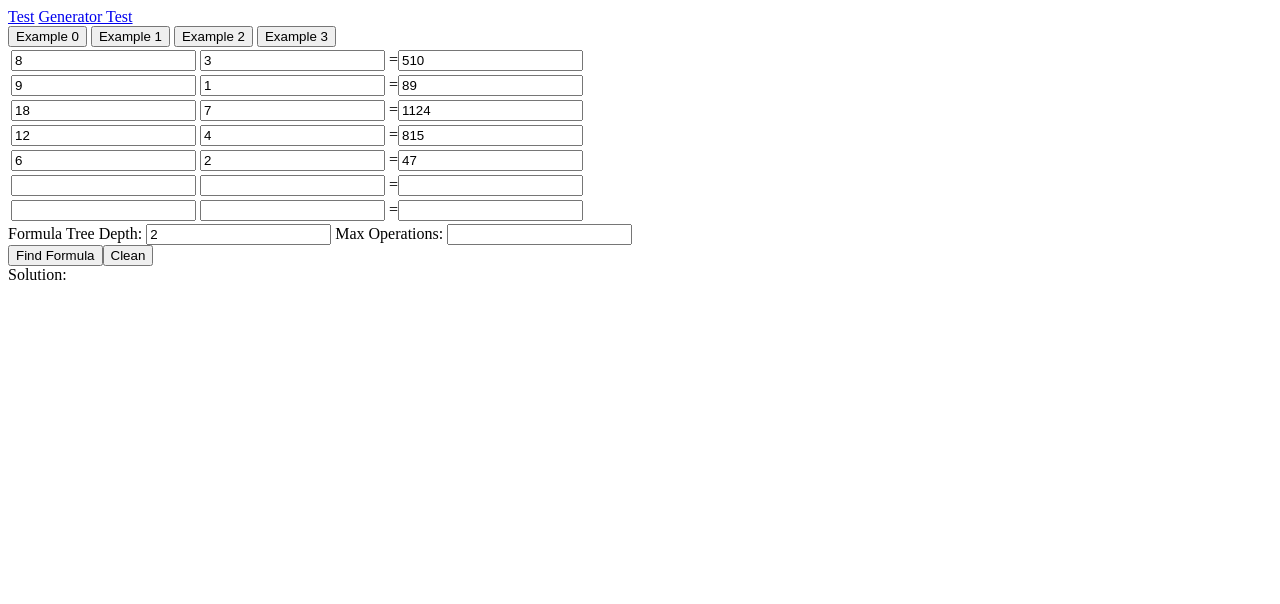
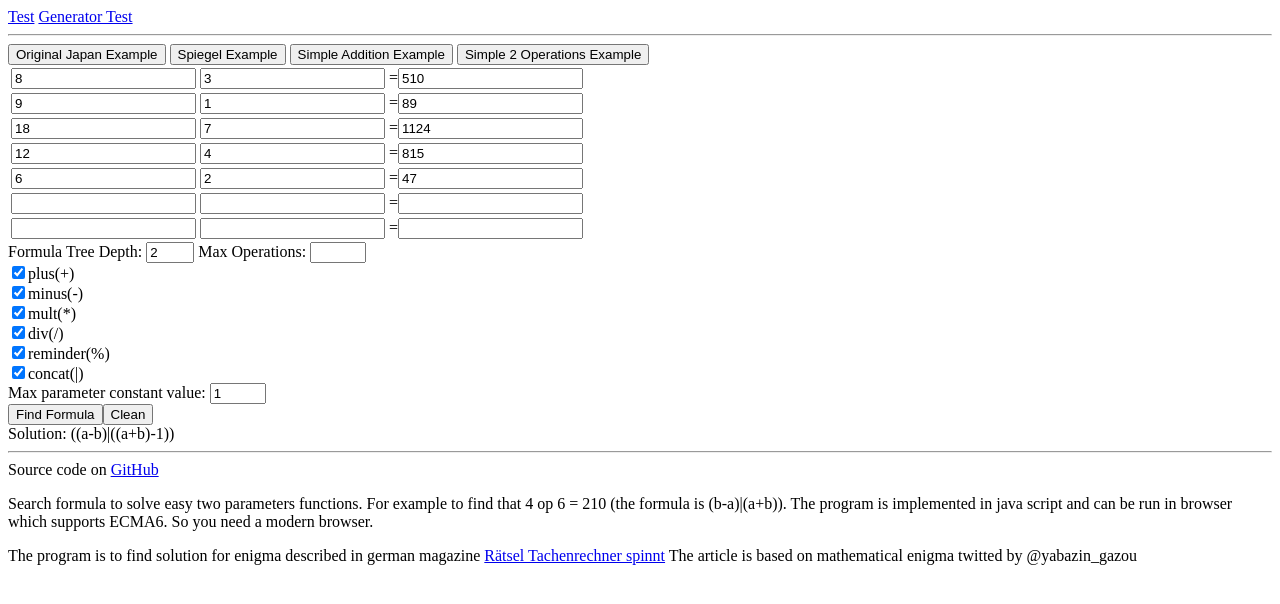
Before and after one commit to xdobry/numberenigmasolver, a plain HTML site: page index.html in a window 1280 px wide. Both pictures are taken after a click on the button "Find Formula". Drawn offline with Linux system fonts and the light colour scheme.

Commit message:
first runable

```diff
--- a/index.html
+++ b/index.html
@@ -13,14 +13,13 @@ GPL License
     </head>
     <body>
         <div><a href="qunit.html">Test</a> <a href="gentest.html">Generator Test</a></div>
-
+        <hr>
         <div>
-            <button id="example0">Example 0</button>
-            <button id="example1">Example 1</button>
-            <button id="example2">Example 2</button>
-            <button id="example3">Example 3</button>
+            <button id="example2">Original Japan Example</button>
+            <button id="example3">Spiegel Example</button>
+            <button id="example0">Simple Addition Example</button>
+            <button id="example1">Simple 2 Operations Example</button>
         </div>
-        <div id="operations"></div>
         <table>
             <tr><td><input type="number" id="l0" value="8"></td><td><input type="number" id="r0" value="3"></td><td>=<input type="number" id="e0" value="510"></td></tr>
             <tr><td><input type="number" id="l1" value="9"></td><td><input type="number" id="r1" value="1"></td><td>=<input type="number" id="e1" value="89"></td></tr>
@@ -31,12 +30,27 @@ GPL License
             <tr><td><input type="number" id="l6" value=""></td><td><input type="number" id="r6" value=""></td><td>=<input type="number" id="e6" value=""></td></tr>
         </table>
         <div>
-            Formula Tree Depth: <input type="numeric" id="treeDept" value="2"> Max Operations: <input type="numeric" id="maxOperations">
+            Formula Tree Depth: <input type="number" id="treeDept" value="2" min="0" max="3">
+            Max Operations: <input type="number" id="maxOperations" min="1" max="10">
+        </div>
+        <div id="opcompexity">
+            <div id="operations">
+            </div>
+            Max parameter constant value: <input type="number" id="maxConstant" min="1" max="10" value="1">
         </div>
         <div>
         <button id="solve">Find Formula</button><button id="clean">Clean</button>
         </div>
-        <div id="wait">Searching Solution, Wait...</div>
         Solution: <span id="solution"></span>
+        <hr>
+        Source code on <a href="https://github.com/xdobry/numberenigmasolver">GitHub</a>
+        <p>
+        Search formula to solve easy two parameters functions. For example to find that 4 op 6 = 210 (the formula is (b-a)|(a+b)).
+        The program is implemented in java script and can be run in browser which supports ECMA6. So you need a modern browser.
+        </p>
+        <p>
+            The program is to find solution for enigma described in german magazine <a href="http://www.spiegel.de/wissenschaft/mensch/raetsel-der-woche-der-taschenrechner-spinnt-a-1077064.html">Rätsel Tachenrechner spinnt</a>
+        The article is based on mathematical enigma twitted by @yabazin_gazou
+        </p>
     </body>
 </html>
--- a/zahlen.js
+++ b/zahlen.js
@@ -28,21 +28,22 @@ var FORMULAFINDER = (function () {
         this.sign = sign;
     }
 
-    var operations = [
+    var operationsDef = [
         new Operation("plus",function(a,b) {
             return a+b;
         },"+"),
         new Operation("minus",function(a,b) { return a-b;},"-"),
-        //new Operation("mult",function(a,b) { return a*b;},"*"),
-        //new Operation("div",function(a,b) { return Math.round(a/b); },"/"),
-        //new Operation("rest",function(a,b) { return a%b;},"%"),
+        new Operation("mult",function(a,b) { return a*b;},"*"),
+        new Operation("div",function(a,b) { return Math.floor(a/b); },"/"),
+        new Operation("reminder",function(a,b) { return a%b;},"%"),
         new Operation("concat",function(a,b) {
             return parseInt(a.toString()+b.toString());
         },"|")
     ];
 
-    var parameters = ["a","b",1];
 
+    zahlenf.sucheformel = function(probeArr,options) {
+        var parameters = ["a","b"];
 
         function* genParam(deep) {
             if (deep==0) {
@@ -58,7 +59,7 @@ var FORMULAFINDER = (function () {
 
         function* genFormula(deep) {
             var desc = {};
-        for (let operation of operations) {
+            for (let operation of options.operations) {
                 desc.op=operation;
                 for (let lparam of genParam(deep)) {
                     for (let rparam of genParam(deep)) {
@@ -74,7 +75,7 @@ var FORMULAFINDER = (function () {
             var root = {};
             for (let par1 of genParam(l)) {
                 for (let par2 of genParam(r)) {
-                for (let operation of operations) {
+                    for (let operation of options.operations) {
                         root.op=operation;
                         root.l = par1;
                         root.r = par2;
@@ -94,11 +95,28 @@ var FORMULAFINDER = (function () {
             }
         }
 
-    zahlenf.sucheformel = function(probeArr,maxDeep) {
-        for (let f of genFormulaTill(maxDeep)) {
+        options = options || {};
+        checkOptions(options)
+        for (let i=1;i<=options.maxConstant;i++) {
+            parameters.push(i);
+        }
+
+        for (let f of genFormulaTill(options.maxDepth)) {
             if (testProben(f,probeArr)) {
                 return f;
             }
+        }
+    }
+
+    function checkOptions(options) {
+        if (options.maxDepth===undefined) {
+            options.maxDepth = 2;
+        }
+        if (options.operations===undefined) {
+            options.operations = operationsDef;
+        }
+        if (options.maxConstant===undefined) {
+            options.maxConstant = 1;
         }
     }
 
@@ -150,7 +168,7 @@ var FORMULAFINDER = (function () {
         }
         return i;
     }
-    zahlenf.operations=operations;
+    zahlenf.operations=operationsDef;
     zahlenf.evalFormula=evalFormel;
 
     return zahlenf;
--- a/zahlenui.js
+++ b/zahlenui.js
@@ -5,10 +5,10 @@ $(document).ready(function() {
     $("#wait").hide();
     var operations = "<div id='operations'>";
     for (let operation of FORMULAFINDER.operations) {
-        operations += "<input type='checkbox' name='operation' value='"+operation.op+"'>"+operation.op+"<br>";
+        operations += "<input type='checkbox' name='operation' checked='checked' value='"+operation.name+"'>"+operation.name+"("+operation.sign+")"+"<br>";
     }
     operations += "</div>";
-    $("#operations").replace(operations);
+    $("#operations").replaceWith(operations);
     $("#solve").click(function() {
         var i,proben = [];
         for (i=0;i<=rowsCount;i++) {
@@ -20,16 +20,33 @@ $(document).ready(function() {
             }
         }
         if (proben.length>0) {
-             $("#wait").show();
             $("#solve").attr("disabled", "disabled");
+            $("#solution").text("searching formula (wait...)");
             setTimeout(function() {
-                var formula = FORMULAFINDER.sucheformel(proben,2);
+                var formula = FORMULAFINDER.sucheformel(proben,getOptions());
                 $("#solution").text(FORMULAFINDER.formulaAsString(formula));
-                $("#wait").hide();
                 $("#solve").removeAttr("disabled");
             },0);
         }
     });
+    function getOptions() {
+        var opt = {
+            operations: [],
+            maxOperations: 0
+        };
+        opt.maxDepth = parseInt($("#treeDept").val());
+        opt.maxConstant = parseInt($("#maxConstant").val());
+        $("input[name='operation']:checked").each(function() {
+            var opname = $(this).val();
+            for (let operation of FORMULAFINDER.operations) {
+                if (operation.name===opname) {
+                    opt.operations.push(operation);
+                    break;
+                }
+            }
+        });
+        return opt;
+    }
     function setExample(num) {
         var examples = [
             [[1,2,3],[2,2,4],[3,3,6]],
```
Also changed, not shown: 1 other file. Lines whose indentation alone changed are shown as unchanged.
